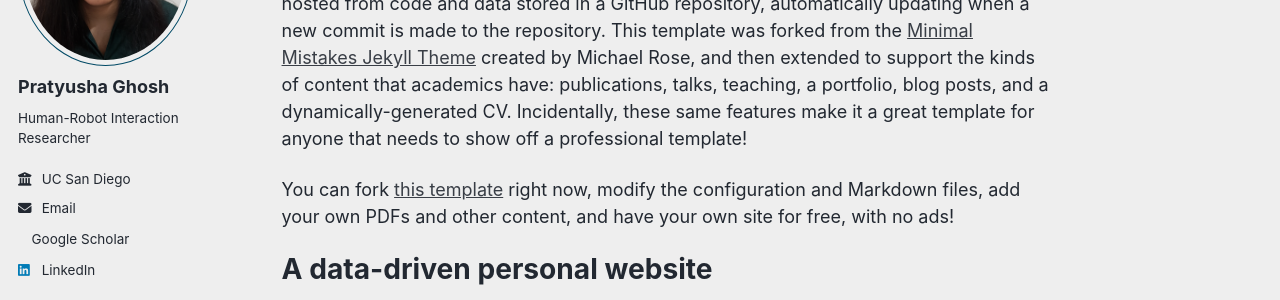
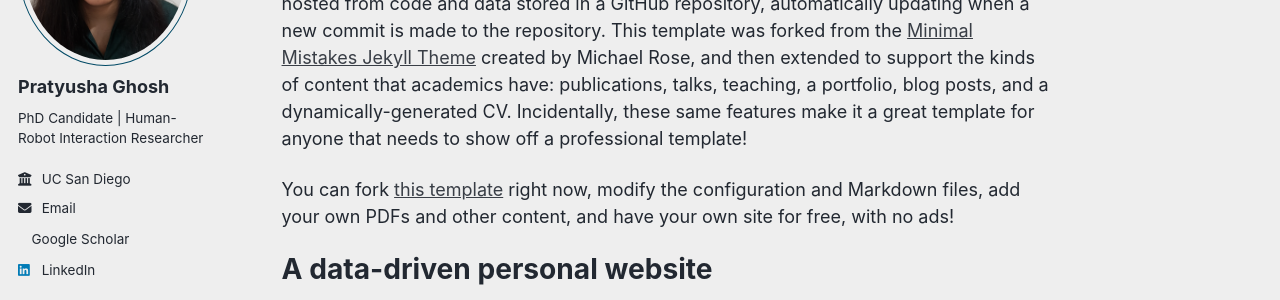
Before and after one commit to pratyusha-g/pratyusha-g.github.io, a Jekyll site: the page built from _pages/about.md, in a window 1280 px wide. Shown: the part 235-535 px from the top of the page. Built offline with Jekyll 4.4.1, drawn with Linux system fonts in a browser that asks for light colours; a style sheet for code colours, icons or effects is not loaded.

Commit message:
Update _config.yml

```diff
--- a/_config.yml
+++ b/_config.yml
@@ -26,7 +26,7 @@ author:
   avatar           : "pratyusha_profile.png"
   name             : "Pratyusha Ghosh"
   pronouns         : # example: "she/her"
-  bio              : "Human-Robot Interaction Researcher"
+  bio              : "PhD Candidate | Human-Robot Interaction Researcher"
   location         : # URL
   employer         : "UC San Diego"
   uri              : # URL
```
